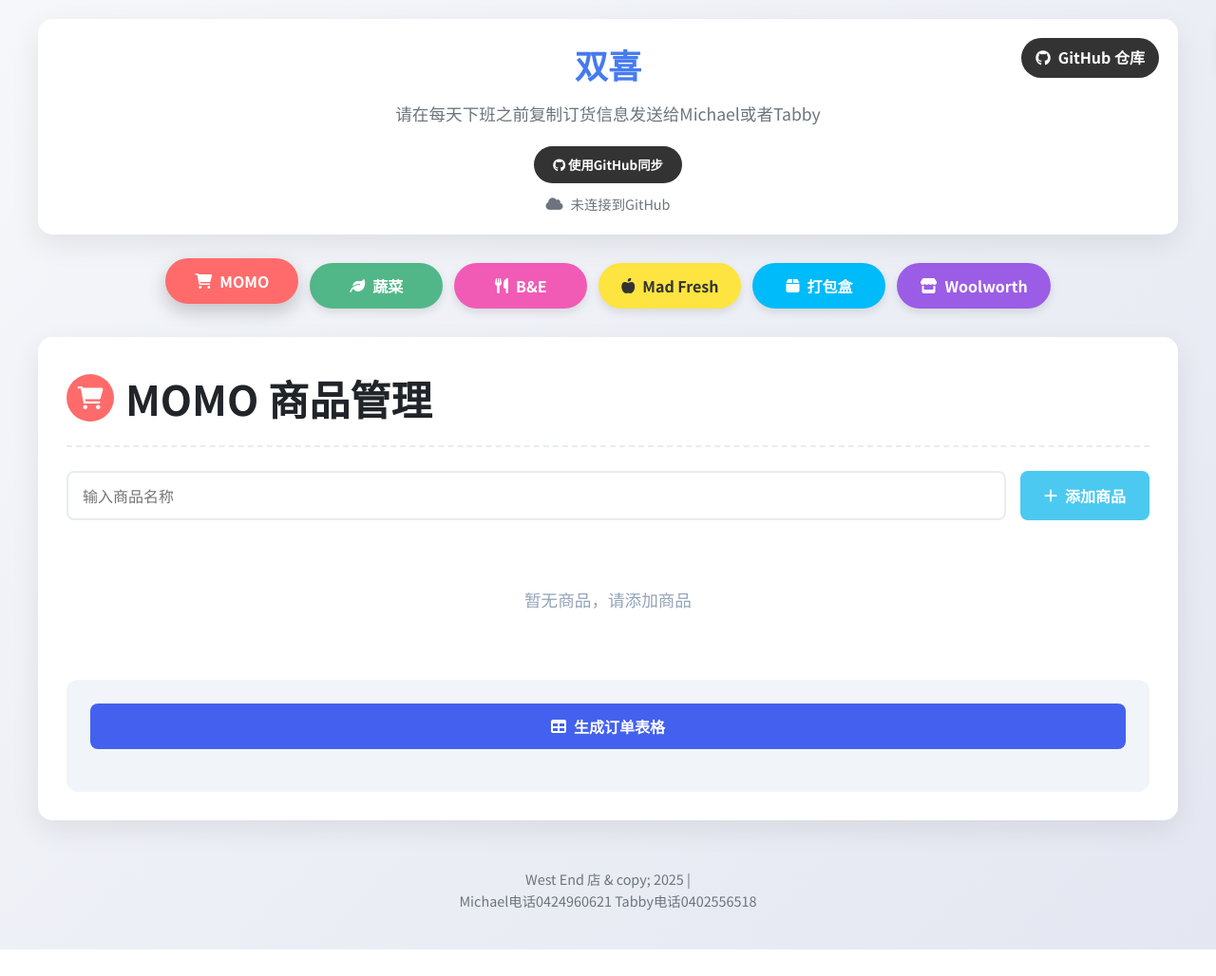
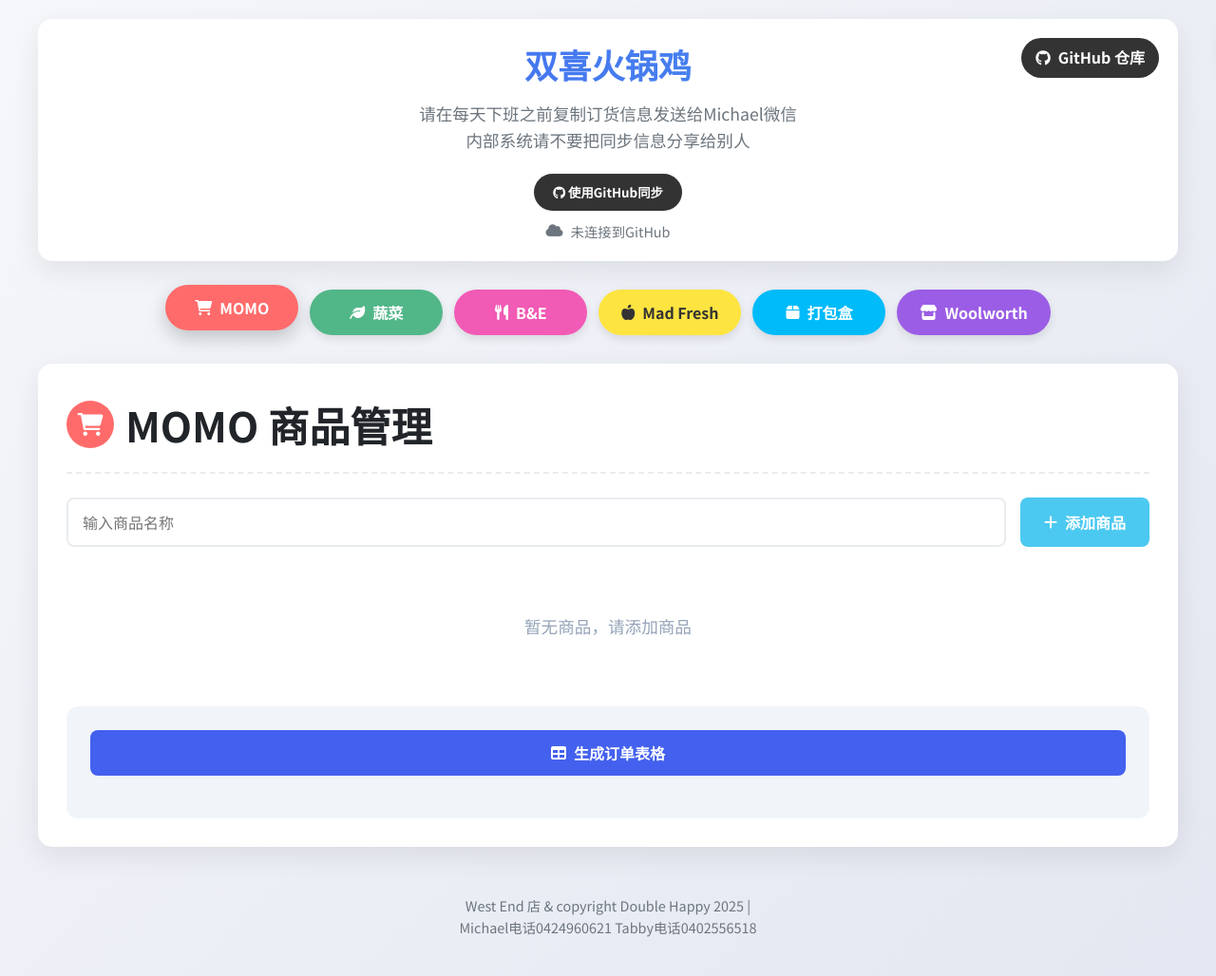
Before and after one commit to weicongz/Double-Happy-Westend, a plain HTML site: page index.html in a window 1280 px wide. Shown: the whole page at 95% size. Before the commit the page ends 1000 px from the top, so only its background shows below. Drawn offline with Linux system fonts and the light colour scheme.

Commit message:
Update index.html

```diff
--- a/index.html
+++ b/index.html
@@ -662,9 +662,9 @@
             <a href="#" class="github-link" id="githubLink">
                 <i class="fab fa-github"></i> GitHub 仓库
             </a>
-            <h1>双喜</h1>
-            <p>请在每天下班之前复制订货信息发送给Michael或者Tabby</p>
-
+            <h1>双喜火锅鸡</h1>
+            <p>请在每天下班之前复制订货信息发送给Michael微信</p>
+            <p>内部系统请不要把同步信息分享给别人</p>
 
             <div class="auth-section" id="authSection">
                 <button class="auth-btn github" id="githubLogin">
@@ -999,7 +999,7 @@
         </div>
 
         <div class="footer">
-            <p>West End 店 & copy; 2025 | </p>
+            <p>West End 店 & copyright Double Happy 2025 | </p>
             <p>Michael电话0424960621 Tabby电话0402556518</p>
         </div>
     </div>
```
